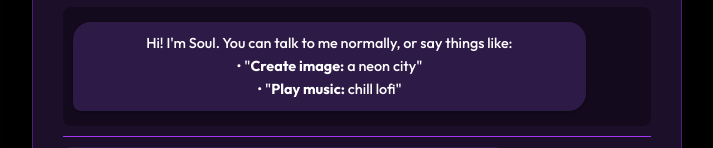
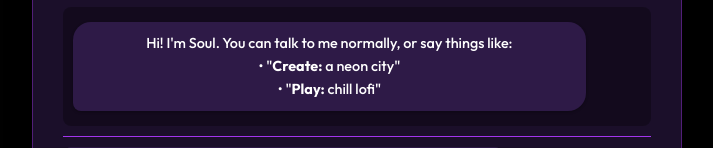
Before and after one commit to dev-rdj/web, a plain HTML site: page index.html in a window 1280 px wide. Shown: the part 250-398 px from the top of the page, without its empty margins (283-996 px from the left). Drawn offline with nearby package versions, Linux system fonts and the light colour scheme.

Commit message:
Update chat instructions for clarity

```diff
--- a/index.html
+++ b/index.html
@@ -33,8 +33,8 @@
                   <div id="chat-history">
                         <div class="message assistant-message">
                             Hi! I'm Soul. You can talk to me normally, or say things like:<br>
-                            • "<b>Create image:</b> a neon city"<br>
-                            • "<b>Play music:</b> chill lofi"
+                            • "<b>Create:</b> a neon city"<br>
+                            • "<b>Play:</b> chill lofi"
                         </div>
                   </div>
                   <div id="loading" class="loading" style="display:none;">Soul is working... ⏳</div>
```
